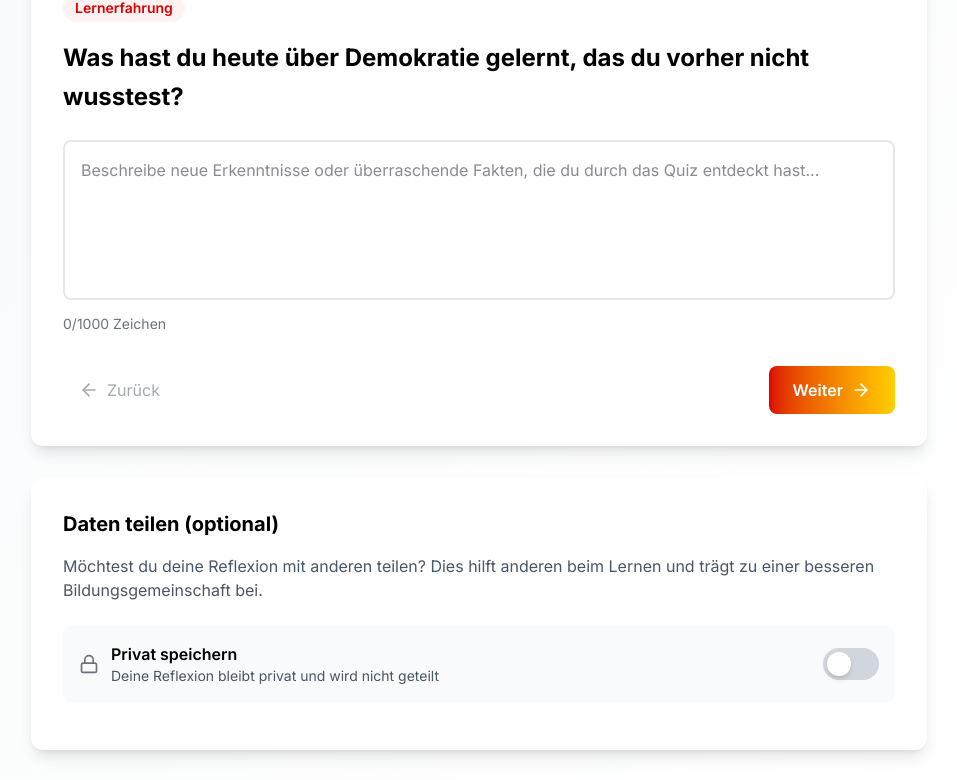
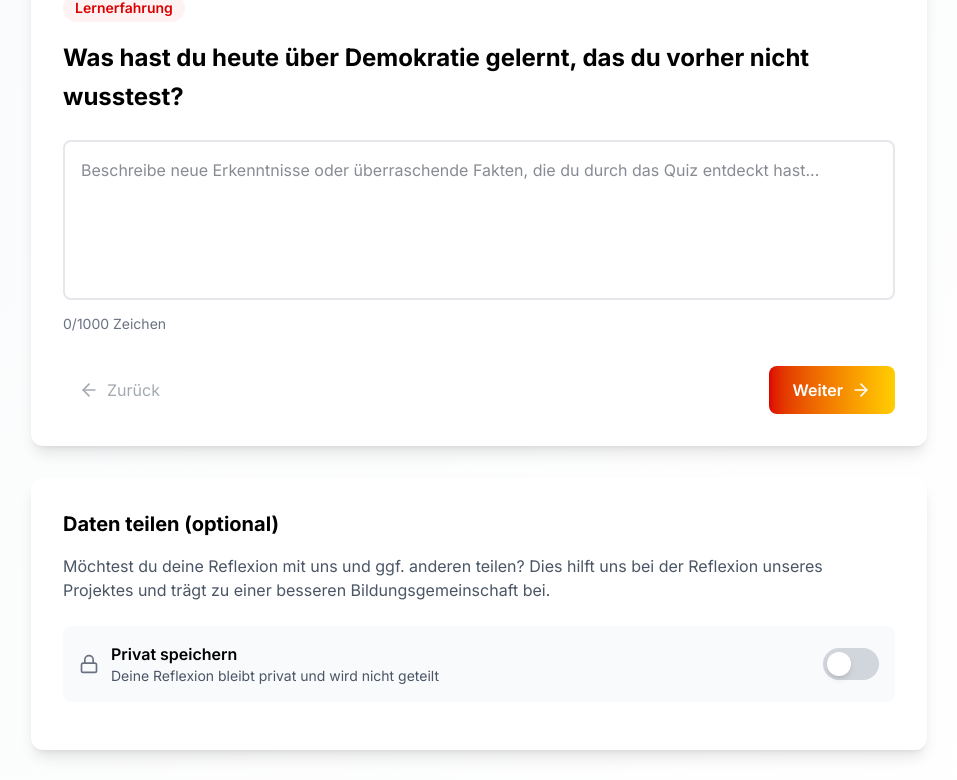
Before and after one commit to Zzackllack/Democratic-Politics-Quiz, a Next.js app in the folder applications/frontend/: page /reflection in a window 1280 px wide. Shown: the part 508-1288 px from the top of the page, without its empty margins (161-1118 px from the left). Built offline with nearby package versions, Linux system fonts and the light colour scheme.

Commit message:
Add feedback question to Reflection component and update sharing prompt for clarity

```diff
--- a/applications/frontend/src/components/Reflection.tsx
+++ b/applications/frontend/src/components/Reflection.tsx
@@ -91,6 +91,12 @@ const Reflection: React.FC<ReflectionProps> = ({ quizResults }) => {
       category: "Zukunftsperspektive",
       placeholder:
         "Reflektiere über deine Erwartungen und Befürchtungen für die demokratische Entwicklung...",
+    },
+    {
+      id: "feedback",
+      question: "Weitere Anmerkungen zum Quiz oder allgemein Feedback?",
+      category: "Feedback",
+      placeholder: "Teile uns deine Gedanken mit...",
     },
   ];
 
@@ -410,8 +416,8 @@ const Reflection: React.FC<ReflectionProps> = ({ quizResults }) => {
         >
           <h3 className="text-xl font-bold text-german-black mb-4">Daten teilen (optional)</h3>
           <p className="text-gray-600 mb-6">
-            Möchtest du deine Reflexion mit anderen teilen? Dies hilft anderen beim Lernen und trägt
-            zu einer besseren Bildungsgemeinschaft bei.
+            Möchtest du deine Reflexion mit uns und ggf. anderen teilen? Dies hilft uns bei der
+            Reflexion unseres Projektes und trägt zu einer besseren Bildungsgemeinschaft bei.
           </p>
 
           {/* Toggle Switch */}
```
